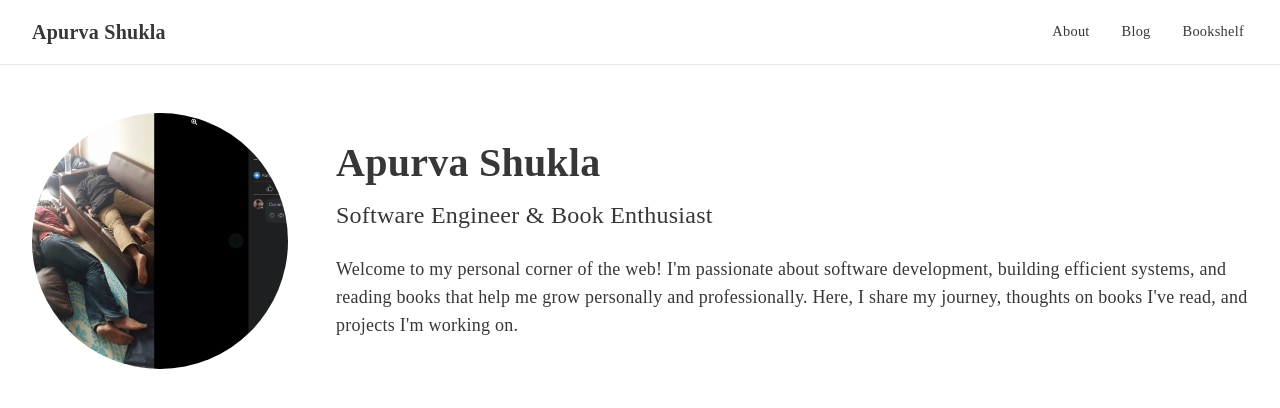
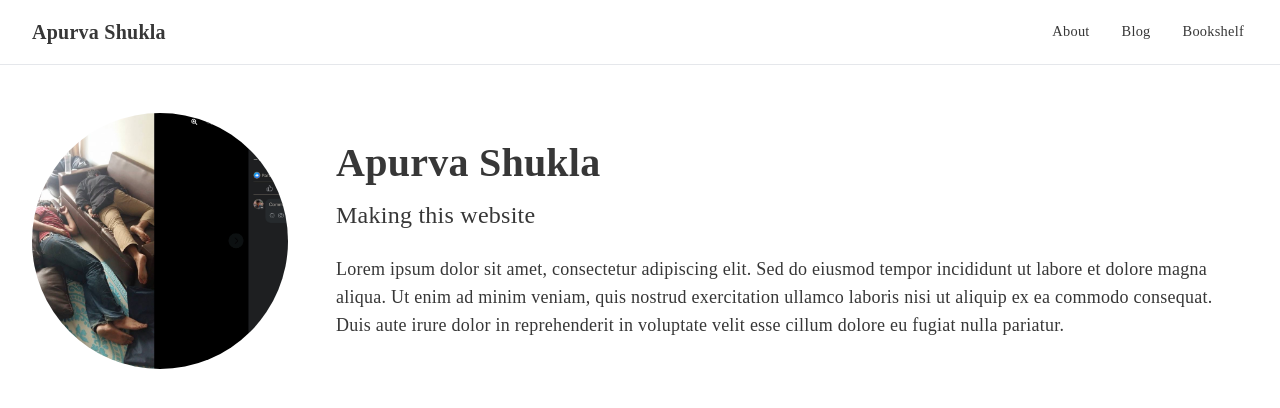
Before and after one commit to apurva-shukla/self-hosted-website, a Next.js app: page / in a window 1280 px wide. Shown: the top 408 px of the page. Built offline with nearby package versions, Linux system fonts and the light colour scheme; a web font is replaced by a local one.

Commit message:
added placeholder for bio

```diff
--- a/src/app/page.tsx
+++ b/src/app/page.tsx
@@ -22,13 +22,13 @@ export default function Index() {
               Apurva Shukla
             </h1>
             <p className="text-xl md:text-2xl text-gray-600 dark:text-gray-300 mb-6">
-              Software Engineer & Book Enthusiast
+              Making this website
             </p>
             <div className="prose dark:prose-invert max-w-none">
               <p className="text-lg">
-                Welcome to my personal corner of the web! I'm passionate about software development,
-                building efficient systems, and reading books that help me grow personally and professionally.
-                Here, I share my journey, thoughts on books I've read, and projects I'm working on.
+                Lorem ipsum dolor sit amet, consectetur adipiscing elit. Sed do eiusmod tempor incididunt ut labore et dolore magna aliqua.
+                Ut enim ad minim veniam, quis nostrud exercitation ullamco laboris nisi ut aliquip ex ea commodo consequat.
+                Duis aute irure dolor in reprehenderit in voluptate velit esse cillum dolore eu fugiat nulla pariatur.
               </p>
             </div>
           </div>
```
